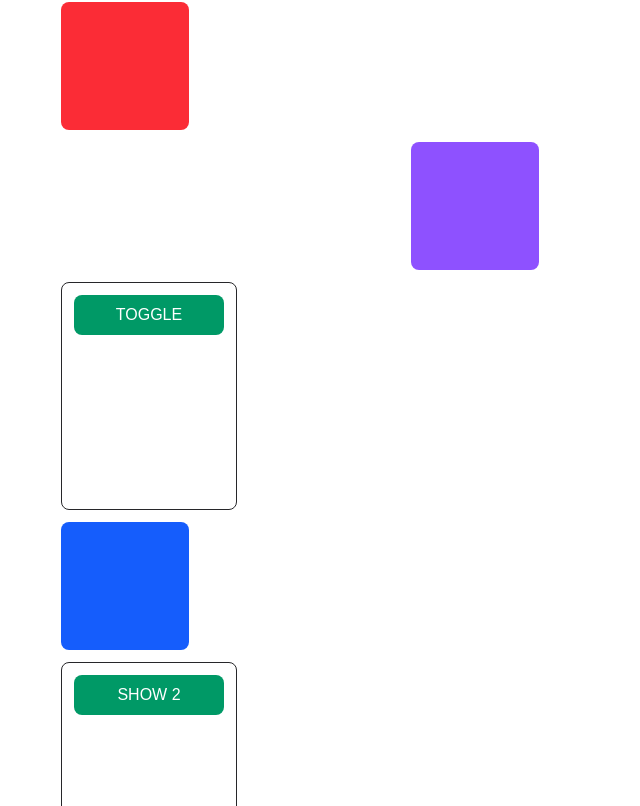
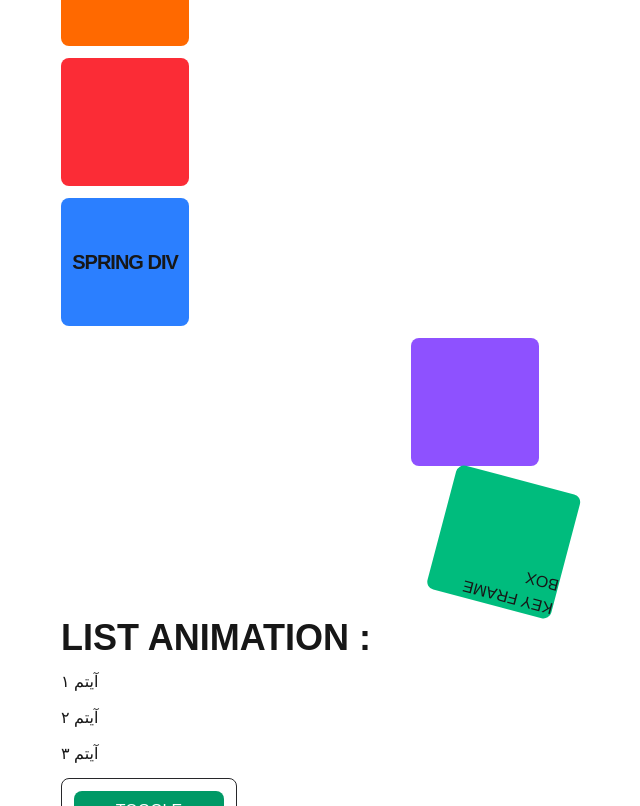
Before and after one commit to PouryaSoleimani/FRAMER____MOTION, a Next.js app: page / in a window 1280 px wide. Shown: the part 1474-2280 px from the top of the page, without its empty margins (7-647 px from the left). Built offline with nearby package versions, Linux system fonts and the light colour scheme.

Commit message:
🟨FRAMER___MOTION🟨

```diff
--- a/app/framer-motion-1/page.tsx
+++ b/app/framer-motion-1/page.tsx
@@ -1,3 +1,4 @@
+/* eslint-disable @typescript-eslint/no-explicit-any */
 'use client';
 import React, { useState } from 'react';
 import { AnimatePresence, motion, useScroll } from 'motion/react';
@@ -21,55 +22,35 @@ const FramerMotionPage1 = () => {
   function showHandler() {
     setShow(prev => !prev);
   }
-
+  const items = ['آیتم ۱', 'آیتم ۲', 'آیتم ۳'];
   // RETURN
   return (
     <section className="*:rounded-lg *:m-3 overflow-x-hidden p-6">
+      <motion.div id="BOX___1" className="bg-orange-500 size-32" initial={{ scale: 0 }} animate={{ scale: 1, rotate: 180, transition: { ease: 'backOut', duration: 2 } }}></motion.div>
 
-      <motion.div
-        id="BOX___1"
-        className="bg-orange-500 size-32"
-        initial={{ scale: 0 }}
-        animate={{ scale: 1, rotate: 180, transition: { ease: 'backOut', duration: 2 } }}
-      >
+      <motion.div id="BOX___1" className="bg-red-500 size-32" whileTap={{ scale: 0.95 }} whileHover={{ scale: 1.03 }}></motion.div>
+      <motion.div className="bg-blue-500 size-32 rounded-lg text-xl grid place-items-center font-bold tracking-tighter" initial={{ scale: 0 }} animate={{ scale: 1 }} transition={{ type: 'spring', stiffness: 260, damping: 20, duration: 1.5, ease: 'backOut' }}>
+        SPRING DIV
       </motion.div>
-
-      <motion.div
-        variants={AnimationVariants}
-        id="BOX___1"
-        className="bg-red-500 size-32"
-        initial="hidden"
-        animate="visible"
-        whileTap={{ scale: 0.95 }}
-        whileHover={{ scale: 1.03 }}>
+      <motion.div id="BOX___1" className="bg-violet-500 size-32" initial={{ rotate: 0 }} animate={{ rotate: 360, x: 350 }} transition={{ duration: 2, ease: 'backOut', bounce: 0.2, delay: 0.5 }}></motion.div>
+      <motion.div id="BOX___1" className="bg-emerald-500 size-32" initial={{ rotate: 0 }} animate={{ rotate: [0, 180, 0], x: [0, 350, 0] }} transition={{ repeat: Infinity, repeatType: 'loop', duration: 2, ease: 'backOut', bounce: 0.2 }}>
+        KEY FRAME BOX
       </motion.div>
-
-      <motion.div
-        id="BOX___1"
-        className="bg-violet-500 size-32"
-        initial={{ rotate: 0 }}
-        animate={{ rotate: 360, x: 350 }}
-        transition={{ duration: 2, ease: 'backOut', bounce: 0.2, delay: 0.5 }}
-      >
-      </motion.div>
-
+      <h2 className="text-4xl font-bold ">LIST ANIMATION :</h2>
+      <ul id="LIST____ANIMATIONS" className="my-10">
+        {items.map((item, i) => (
+          <motion.li key={i} initial={{ opacity: 0, y: 20 }} animate={{ opacity: 1, y: 0 }} transition={{ delay: i * 0.2 }} className="bg-white my-3">
+            {item}
+          </motion.li>
+        ))}
+      </ul>
       {/*  AnimatePresence */}
       <div className="p-3 rounded border border-zinc-800 space-y-3 *:rounded-lg min-h-[228px] w-44">
+        <button onClick={showHandler} className="text-white px-4 py-2 bg-emerald-600 w-full">
+          TOGGLE
+        </button>
 
-        <button onClick={showHandler} className="text-white px-4 py-2 bg-emerald-600 w-full"> TOGGLE </button>
-
-        <AnimatePresence>
-          {show ?
-            <motion.div
-              exit={{ opacity: 0 }}
-              initial={{ opacity: 0 }}
-              animate={{ opacity: 1, transition: { duration: 1.5, ease: 'backOut', bounce: 0.2 } }}
-              whileTap={{ scale: 0.93 }}
-              whileHover={{ scale: 1.03 }}
-              className="bg-yellow-500 size-[150px] mx-auto"
-            /> : null}
-        </AnimatePresence>
-
+        <AnimatePresence>{show ? <motion.div exit={{ opacity: 0 }} initial={{ opacity: 0 }} animate={{ opacity: 1, transition: { duration: 1.5, ease: 'backOut', bounce: 0.2 } }} whileTap={{ scale: 0.93 }} whileHover={{ scale: 1.03 }} className="bg-yellow-500 size-[150px] mx-auto" /> : null}</AnimatePresence>
       </div>
 
       {/*  VARIANT */}
@@ -77,15 +58,11 @@ const FramerMotionPage1 = () => {
       {/*  ANIMATE PRESENCE --- SHOW 2 */}
 
       <div className="p-3 rounded border border-zinc-800 space-y-3 *:rounded-lg min-h-[228px] w-44">
-        <button onClick={() => setShow2(prev => !prev)} className="text-white px-4 py-2 bg-emerald-600 w-full"> SHOW 2 </button>
-        <AnimatePresence>
-          {show2 ?
-            <motion.div
-              initial={{ opacity: 0 }}
-              animate={{ opacity: 1, transition: { duration: 0.3 } }}
-              exit={{ opacity: 0, transition: { duration: 0.3 } }}
-              className="size-32 !rounded-full bg-white mx-auto mt-3"></motion.div> : null}
-        </AnimatePresence>
+        <button onClick={() => setShow2(prev => !prev)} className="text-white px-4 py-2 bg-emerald-600 w-full">
+          {' '}
+          SHOW 2{' '}
+        </button>
+        <AnimatePresence>{show2 ? <motion.div initial={{ opacity: 0 }} animate={{ opacity: 1, transition: { duration: 0.3 } }} exit={{ opacity: 0, transition: { duration: 0.3 } }} className="size-32 !rounded-full bg-white mx-auto mt-3"></motion.div> : null}</AnimatePresence>
       </div>
 
       {/*  LONG DIV */}
@@ -94,25 +71,14 @@ const FramerMotionPage1 = () => {
       {/*  ON SCROLL ANIMATION */}
       {/* SCROLL BASE ANIMATIONS */}
       <motion.div className="fixed -top-3 h-2 right-0 left-0 bg-white" style={{ scaleX: scrollYProgress, originX: 0 }}></motion.div>
-      <motion.div variants={AnimationVariants} initial="hidden" animate="visible" className="!rounded-full bg-amber-500 size-44 my-10"></motion.div>
-      <motion.div variants={AnimationVariants} initial="hidden" animate="visible" className="!rounded-full bg-red-500 size-44 my-10"></motion.div>
-      <motion.div variants={AnimationVariants} initial="hidden" animate="visible" className="!rounded-full bg-blue-500 size-44 my-10"></motion.div>
-      <motion.div variants={AnimationVariants} initial="hidden" animate="visible" className="!rounded-full bg-green-500 size-44 my-10"></motion.div>
+      <motion.div variants={AnimationVariants as any} initial="hidden" animate="visible" className="!rounded-full bg-amber-500 size-44 my-10"></motion.div>
+      <motion.div variants={AnimationVariants as any} initial="hidden" animate="visible" className="!rounded-full bg-red-500 size-44 my-10"></motion.div>
+      <motion.div variants={AnimationVariants as any} initial="hidden" animate="visible" className="!rounded-full bg-blue-500 size-44 my-10"></motion.div>
+      <motion.div variants={AnimationVariants as any} initial="hidden" animate="visible" className="!rounded-full bg-green-500 size-44 my-10"></motion.div>
 
-      <motion.div id="BOX___1" className="bg-rose-500 size-32"
-        initial={{ opacity: 0 }}
-        whileInView={{ opacity: 1, rotate: 180 }}
-        transition={{ duration: 1.2, ease: 'backOut', bounce: 0.2, delay: 0.3 }}
-      >
-      </motion.div>
+      <motion.div id="BOX___1" className="bg-rose-500 size-32" initial={{ opacity: 0 }} whileInView={{ opacity: 1, rotate: 180 }} transition={{ duration: 1.2, ease: 'backOut', bounce: 0.2, delay: 0.3 }}></motion.div>
 
-      <motion.div
-        initial={{ opacity: 0 }}
-        whileInView={{ opacity: 1, rotate: 360, transition: { duration: 2.5, ease: 'backOut' } }}
-        className="size-32 rounded-md bg-zinc-500"
-      >
-      </motion.div>
-
+      <motion.div initial={{ opacity: 0 }} whileInView={{ opacity: 1, rotate: 360, transition: { duration: 2.5, ease: 'backOut' } }} className="size-32 rounded-md bg-zinc-500"></motion.div>
     </section>
   );
 };
--- a/app/page.tsx
+++ b/app/page.tsx
@@ -6,6 +6,7 @@ import BoxesComponent from '@/components/4Boxes';
 import CirclesCompoent from '@/components/4Circles';
 import Numbers from '@/components/Numbers';
 import SharedLayoutExample from '@/components/SharedLayout';
+import AnimationPresence from '@/components/AnimatePresence';
 
 export default function Home() {
   return (
@@ -15,6 +16,7 @@ export default function Home() {
       <BoxesComponent />
       <CirclesCompoent />
       <Numbers />
+      <AnimationPresence />
       <h2 className="bg-stone-400 text-3xl font-black text-center p-3 text-green-900 my-4">SHARED LAYOUT</h2>
       <SharedLayoutExample />
 
--- /dev/null
+++ b/components/AnimatePresence.tsx
@@ -0,0 +1,27 @@
+'use client';
+import { useState } from 'react';
+import { motion, AnimatePresence } from 'framer-motion';
+
+export default function AnimationPresence() {
+  const [isOpen, setIsOpen] = useState(false);
+
+  return (
+    <div>
+      <button onClick={() => setIsOpen(!isOpen)} className="btn">
+        {isOpen ? 'CLOSE' : 'OPEN'}
+      </button>
+
+      <AnimatePresence>
+        {isOpen && (
+          <motion.div className="card card-xl" initial={{ opacity: 0, height: 0 }} animate={{ opacity: 1, height: 'auto' }} exit={{ opacity: 0, height: 0 }} transition={{ duration: 0.3 }}>
+            <ul className="card card-xl border p-2 *:border-2 border-red-500 *:p-2 *:w-fit *:my-3">
+              <motion.li animate={{ transition: { delay: 0.2 } }}>آیتم ۱</motion.li>
+              <motion.li animate={{ transition: { delay: 0.3 } }}>آیتم ۲</motion.li>
+              <motion.li animate={{ transition: { delay: 0.4 } }}>آیتم ۳</motion.li>
+            </ul>
+          </motion.div>
+        )}
+      </AnimatePresence>
+    </div>
+  );
+}
--- a/components/SharedLayout.tsx
+++ b/components/SharedLayout.tsx
@@ -10,7 +10,6 @@ const items = [
 ];
 
 export default function SharedLayoutExample() {
-
   const [selectedId, setSelectedId] = useState<any>(null);
 
   return (
```
